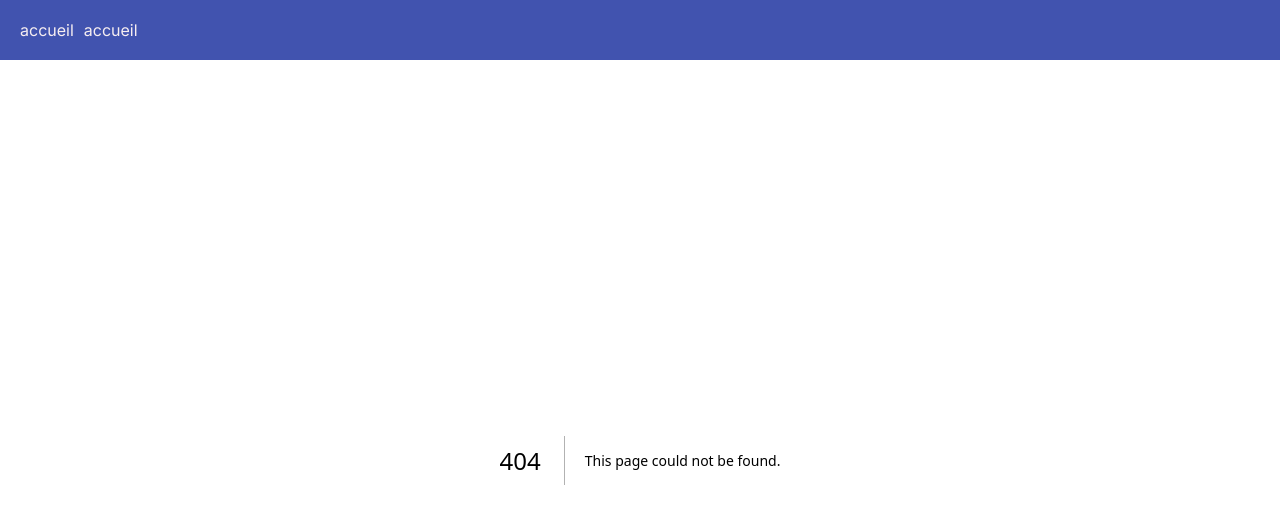
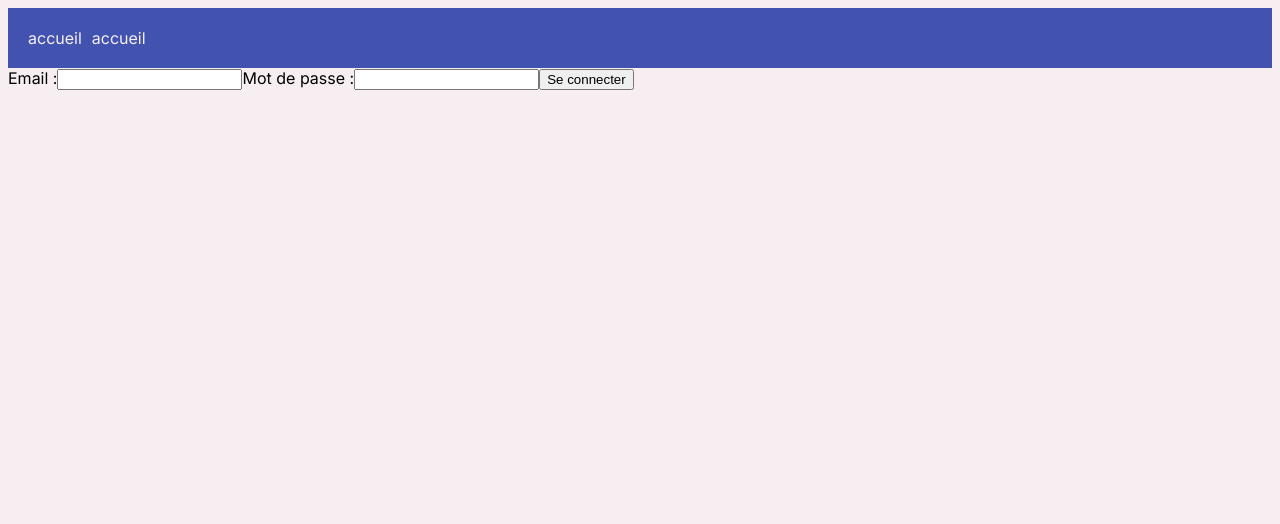
Before and after one commit to Werrataz/ed-disce_next, a Next.js app: page /connection in a window 1280 px wide. Before the commit this address had no page. Shown: the top 524 px of the page. Built offline with nearby package versions, Linux system fonts and the light colour scheme.

Commit message:
save step v0.7.1 (en cours) translation ordi fix

```diff
--- /dev/null
+++ b/app/connection/page.jsx
@@ -0,0 +1,65 @@
+import { useSearchParams } from 'next/navigation';
+import React, { useCallback, useEffect, useState } from 'react';
+import { UserFetcher } from '../../fetchers/user_fetcher';
+import { debounce } from 'lodash';
+
+const LoginPage = () => {
+    const searchParams = useSearchParams();
+    const [delta, setDelta] = useState({});
+
+    useEffect(() => {
+        async function fetchDelta() {
+            const email = searchParams.get('email');
+            if (email) {
+                const userFetcher = new UserFetcher({ email: email });
+                const response = await userFetcher.restorePID();
+                if (await response && await response.publicIdentifier) {
+                    localStorage.setItem('userPID', response.publicIdentifier);
+                    await userFetcher.restore();
+                    mergeDelta(delta, setDelta, userFetcher.get());
+                }
+            }
+        }
+        fetchDelta();
+    }, []);
+
+    // Il reste juste à créer les différents champs, et à ajouter une fonction qui envoie un create dans le cas ou le compte n'existe pas encore à la fin
+    // Si le compte existe, il n'y a rien à faire
+
+    return (
+        <div>
+            {!delta.publicIdentifier ? (
+                <div>
+                    <label>
+                        Email :
+                        <input type="email" value={delta.email} onChange={(e) => mergeDelta(delta, setDelta, { email: e.target.value })} />
+                    </label>
+                    <label>
+                        Mot de passe :
+                        <input type="password" onChange={(e) => mergeDelta(delta, setDelta, { password: e.target.value })} />
+                    </label>
+                    <button onClick={async () => {
+                        const userFetcher = new UserFetcher(delta);
+                        const response = await userFetcher.restorePID();
+                        if (response && response.publicIdentifier) {
+                            localStorage.setItem('userPID', response.publicIdentifier);
+                            await userFetcher.restore();
+                            mergeDelta(delta, setDelta, userFetcher.get());
+                        }
+                        // Ici, on doit faire une connection avec authentification
+                        // Puis sauvegarder toutes les données dans le localStorage
+                        // Pour renvoyer l'utilisteur sur la page demandée
+                        // Pour la page demandée, l'idée serait de la récupérer en parametre, et de rediriger vers la page d'acceuil par défaut si on ne trouve rien
+                    }}>Se connecter</button>
+                </div>
+            ) : !delta.email ? (
+                <div>
+                    <p>Email : </p>
+                    <input type="text" onChange={(e) => mergeDelta(delta, setDelta, { email: e.target.value })} />
+                </div>
+            ) : null}
+        </div>
+    )
+};
+
+export default LoginPage;
--- a/package.json
+++ b/package.json
@@ -2,6 +2,10 @@
   "name": "ed-disce_next",
   "version": "0.1.0",
   "private": true,
+  "repository": {
+  "type": "git",
+  "url": "https://github.com/Werrataz/A-UMSI.git"
+  },
   "scripts": {
     "dev": "next dev",
     "build": "next build",
```
Also changed, not shown: fetchers/user_fetcher.js (+24 -22 lines).
